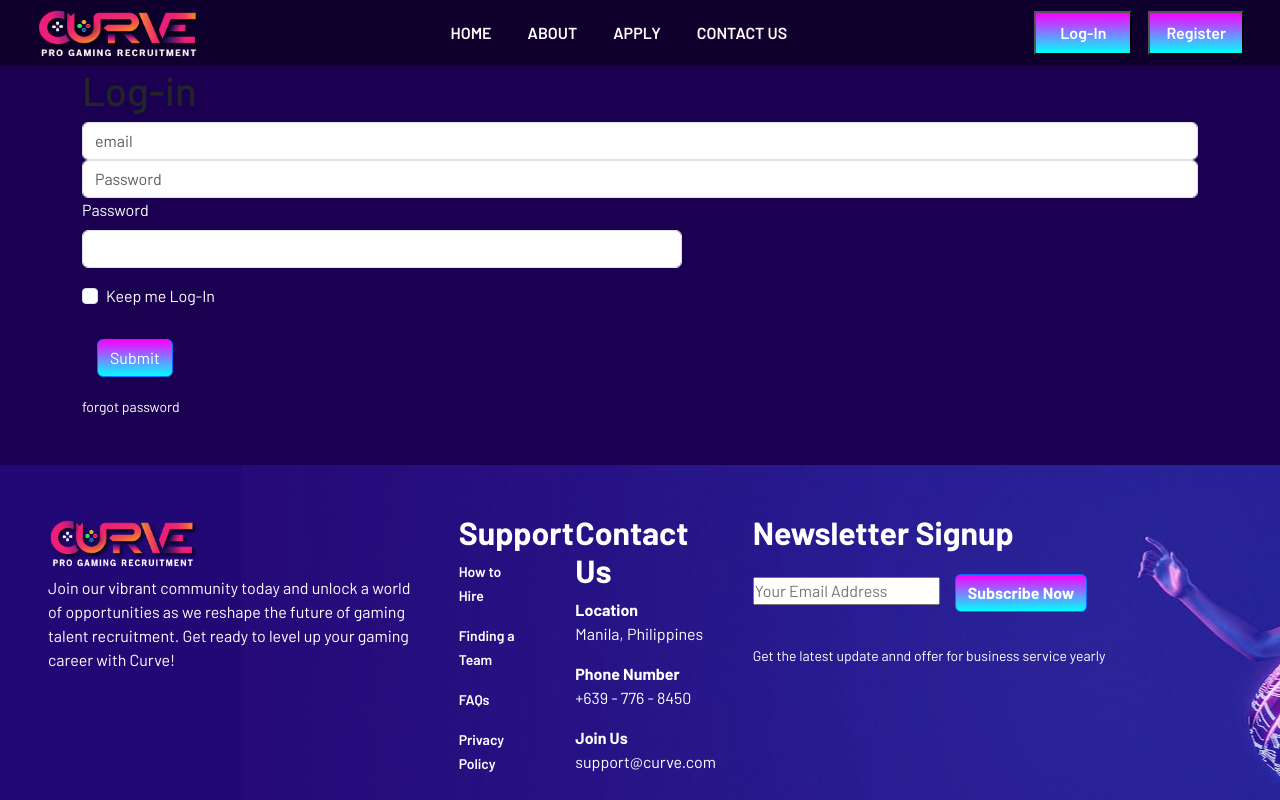
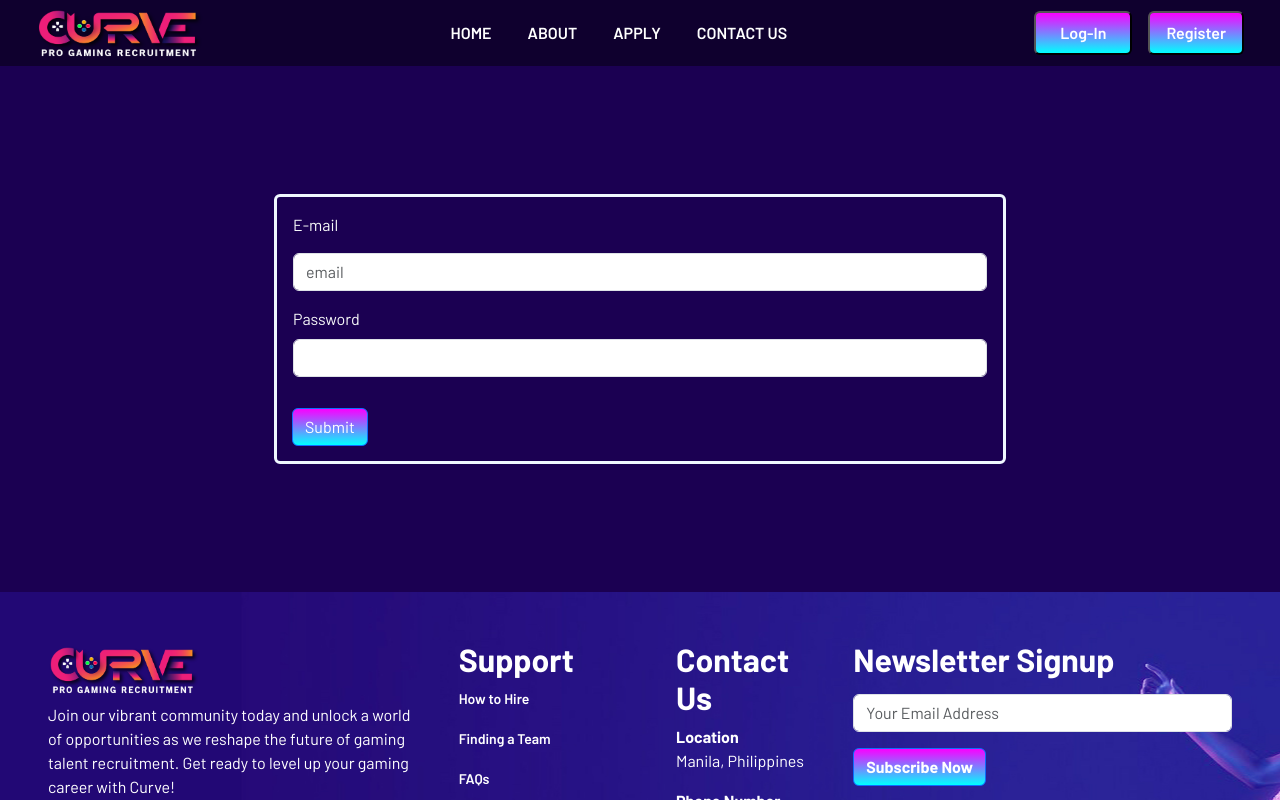
Before and after one commit to bppalomer/Capstone-Project, a React (Vite) app in the folder client/: page /Login in a window 1280 px wide. Shown: the top 800 px of the page. Built offline with nearby package versions, Linux system fonts and the light colour scheme.

Commit message:
Fixed the navbar and the design of the footer.

```diff
--- a/client/src/Pages/Footer.jsx
+++ b/client/src/Pages/Footer.jsx
@@ -18,7 +18,7 @@ function Footer() {
             </div>
           </div>
 
-          <div className="col-md-1">
+          <div className="col-md-2">
             <div className="support ms-2">
               <h2 className="fw-bold">Support</h2>
               <p>
@@ -57,15 +57,15 @@ function Footer() {
                 <p>support@curve.com</p>
               </div>
             </div>
-                <div className="col-md-4">
+                <div className="col-md-4 ">
                   <div>
                     <h2 className="fw-bold">Newsletter Signup</h2>
                     <input
                       type="text"
                       placeholder="Your Email Address"
-                      className="mt-3"
+                      className="mt-3 form-control"
                     ></input>
-                    <button className="btn btn-primary fw-bold">Subscribe Now</button>
+                    <button className="btn btn-primary fw-bold mt-3 ms-0">Subscribe Now</button>
                     <p className="mt-3">
                       <small>
                         Get the latest update annd offer for business service yearly
--- a/client/src/Pages/Login.jsx
+++ b/client/src/Pages/Login.jsx
@@ -6,28 +6,19 @@ function Login() {
 
         <>
             <form className="container">
-                <div className="rounded">
+                <div className="rounded"  id="LogIn_Form">
+                    <div className="m-3">
+                    <label htmlFor ="input_email" className="mb-3 text-light">E-mail</label>
+                    <input type="email" className="form-control" id="inputPassword2" placeholder="email"/>
+                    </div>
+                    <div className="m-3">
+                    <label htmlFor="exampleInputPassword1" className="form-label text-light">Password</label>
+                    <input type="password" className="form-control" id="exampleInputPassword1" />
+                    </div>
                     <div>
-                        <h1>Log-in</h1>
-                        <div className="col-auto">
-                            <label htmlFor ="input_email" className="visually-hidden">E-mail</label>
-                            <input type="email" className="form-control" id="inputPassword2" placeholder="email"/>
-                        </div>
-                        <div className="col-auto">
-                            <label htmlFor ="inputPassword2" className="visually-hidden">Password</label>
-                            <input type="password" className="form-control" id="inputPassword2" placeholder="Password"/>
-                        </div>
+                    <button type="submit" className="btn btn-primary ">Submit</button>
                     </div>
-                    <div className="mb-3 form-input">
-                        <label htmlFor="exampleInputPassword1" className="form-label text-white">Password</label>
-                        <input type="password" className="form-control" id="exampleInputPassword1" />
-                    </div>
-                    <div className="mb-3 form-check">
-                        <input type="checkbox" className="form-check-input" id="exampleCheck1" />
-                        <label className="form-check-label text-white" htmlFor="exampleCheck1">Keep me Log-In</label>
-                    </div>
-                    <button type="submit" className="btn btn-primary ">Submit</button>
-                    <div id="emailHelp" className="form-text text-white">forgot password</div>
+
                 </div>
             </form>
         </>
--- a/client/src/Pages/Navbar.jsx
+++ b/client/src/Pages/Navbar.jsx
@@ -42,16 +42,20 @@ const Navbar = () => {
             </ul>
           </div>
           <div className="navbar-right justify-content-center d-flex">
+          <Link to="/Login" className={`nav-link ${(find.pathname === `/Login`) ? `fw-bold active` : ``}`}>
             <button
 
-              className="navbar-btn ps-4 pe-4 pt-2 pb-2 me-3"
+              className="navbar-btn ps-4 pe-4 pt-2 pb-2 me-3 rounded"
               type="submit"
             >
               Log-In
             </button>
-            <button className="navbar-btn ps-3 pe-3 pt-2 pb-2" type="submit">
+            </Link>
+            <Link to="/Apply" className={`nav-link ${(find.pathname === `/Apply`) ? `fw-bold active` : ``}`}>
+            <button className="navbar-btn ps-3 pe-3 pt-2 pb-2 rounded" type="submit">
               Register
             </button>
+            </Link>
           </div>
           </div>
         </div>
--- a/client/src/index.css
+++ b/client/src/index.css
@@ -42,7 +42,19 @@ footer{
   color:white;
 }
 
+footer {
+  background: url("/public/footer-bg.jpg");
+  width: auto;
+  height: 50vh;
+  background-position: center;
+  background-clip: border-box;
+}
 
+.logo-footer {
+  width: auto;
+  height: 50px;
+
+}
 
 
 
@@ -113,54 +125,10 @@ button:hover {
 
 /* Login section */
 
-.loginform {
-  width: 600px;
-  margin-top: 100px;
-  margin-left: 18vw;
-  background-color: rgb(38, 20, 92);
-}
-
-
-.form-input{
-  max-width: 600px;
-}
-
-@media (max-width: 689px) {
-  .loginform{
-    margin: 0%;
-  }
-}
-
-@media (max-width: 470px) {
-  #Login{
-    flex-wrap: wrap;
-    display: flex;
-    justify-content: center;
-    align-items: center;
-    padding: 0px;
-    margin: 0px;
-
-  }
-
-  .loginform{
-    margin-left: 0px;
-  }
-
-  .form-title{
-    font-size: 20px;
-  }
-}
-
-footer {
-  background-image: url("/public/footer-bg.jpg");
-  width: auto;
-  height: 50vh;
-  background-position: center;
-  background-clip: border-box;
-}
-
-.logo-footer {
-  width: auto;
-  height: 50px;
+#LogIn_Form {
+  margin: 10vw 15vw 10vw 15vw;
+  border-color: aliceblue !important;
+  border: solid;
+  border-radius: 10%;
 
 }
```
